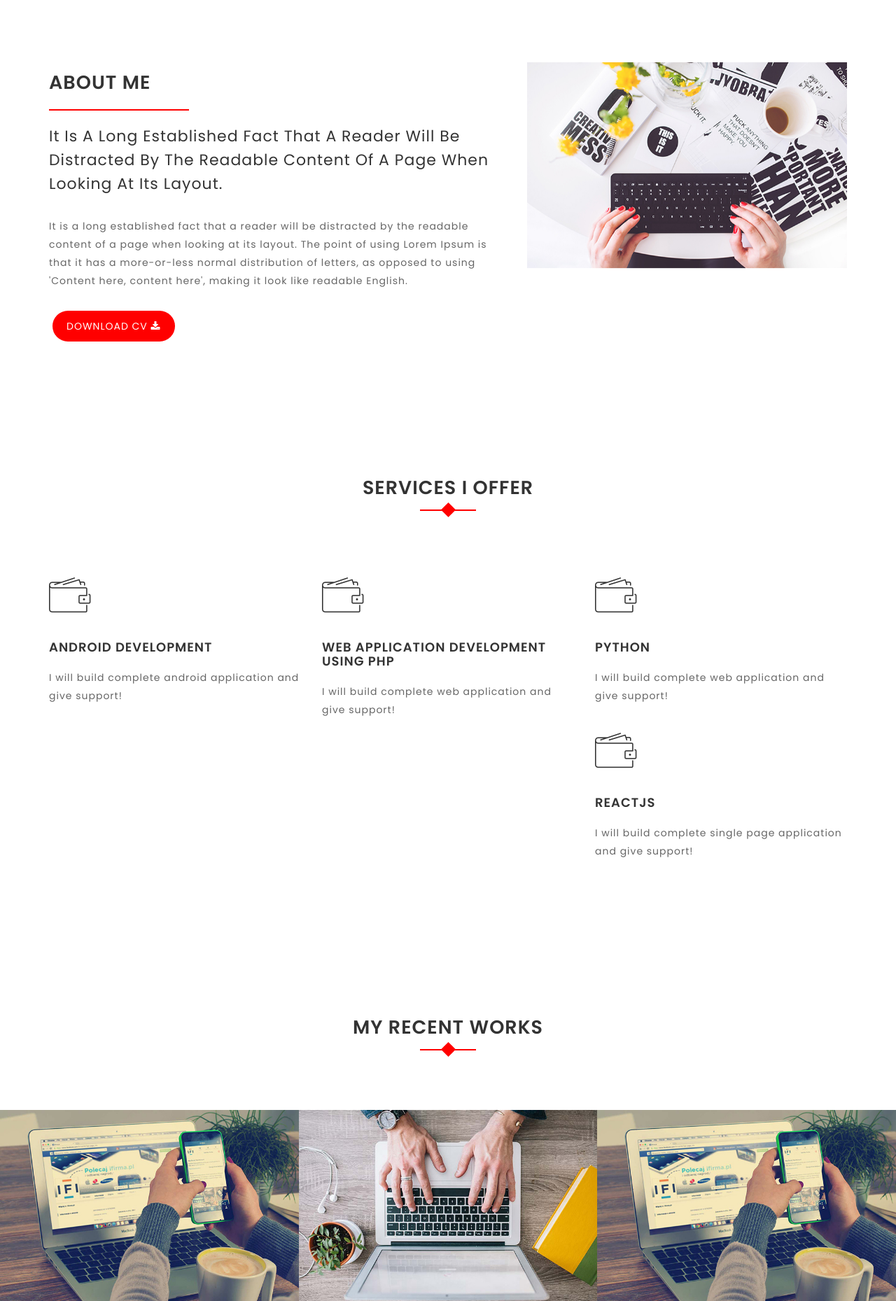
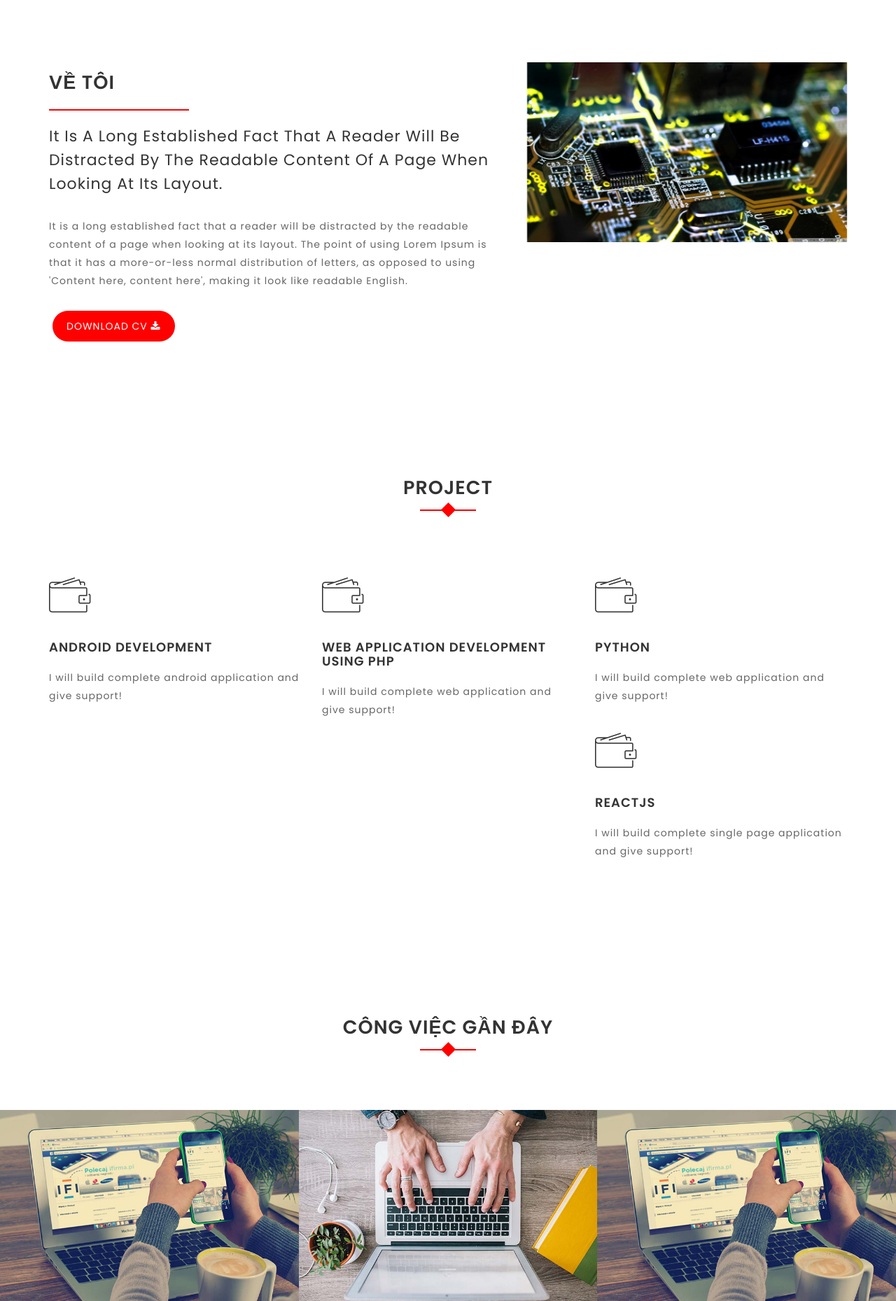
Before and after one commit to tuanbosstrum/project-kt-python, a Django app: page / in a window 1280 px wide. Shown: the part 601-2460 px from the top of the page at 70% size. Run offline with Django 3.2, Linux system fonts and the light colour scheme; data comes from the database, SQL or seed files in the repository; some libraries are stand-ins or nearby versions.

Commit message:
thay anh cho portfolio

```diff
--- a/portfolio/templates/base.html
+++ b/portfolio/templates/base.html
@@ -1,13 +1,14 @@
 <!doctype html>
 <html lang="en">
+
 <head>
     <meta charset="UTF-8">
-    <meta name="viewport"
-          content="width=device-width, user-scalable=no, initial-scale=1.0, maximum-scale=1.0, minimum-scale=1.0">
+    <meta name="viewport" content="width=device-width, user-scalable=no, initial-scale=1.0, maximum-scale=1.0, minimum-scale=1.0">
     <meta http-equiv="X-UA-Compatible" content="ie=edge">
     <title>Personal Portfolio</title>
     {% include 'includes/stylesheets.html' %}
 </head>
+
 <body>
 
     <div class="loader_bg">
@@ -28,7 +29,6 @@
                     <li><a class="smooth-menu" href="#about">About</a></li>
                     <li><a class="smooth-menu" href="#services">Services</a></li>
                     <li><a class="smooth-menu" href="#portfolio">Portfolio</a></li>
-                <li><a class="smooth-menu" href="#testimonial">Testimonial</a></li>
                     <li><a class="smooth-menu" href="#contact">Contact</a></li>
                 </ul>
             </div>
@@ -48,4 +48,5 @@
     </div>
     {% include 'includes/scripts.html' %}
 </body>
+
 </html>
--- a/portfolio/templates/home.html
+++ b/portfolio/templates/home.html
@@ -1,6 +1,4 @@
-{% extends 'base.html' %}
-
-{% block content %}
+{% extends 'base.html' %} {% block content %}
 
 <div id="home" class="banner-area section-padding">
     <div class="bg-overlay black"></div>
@@ -8,24 +6,24 @@
         <div class="row">
             <div class="col-md-12">
                 <div class="welcome-text">
-                        <div class="name-area wow fadeInDown" data-wow-delay="0.2s">Hello, my name is John</div>
-                        <h1 class="wow fadeInDown" data-wow-delay="0.4s">Create Innovative application with us</h1>
-                        <a href="#about" class="my-btn-1 wow fadeInDown" data-wow-delay="0.6s">Learn more</a>
-                        <a href="#contact" class="my-btn-2 wow fadeInDown" data-wow-delay="0.8s">Get in touch</a>
+                    <div class="name-area wow fadeInDown" data-wow-delay="0.2s">Xin chào, tên mình là Anh Tuấn</div>
+                    <h1 class="wow fadeInDown" data-wow-delay="0.4s">Hãy sáng tạo ứng dụng của riêng bạn với chúng tôi</h1>
+                    <a href="#about" class="my-btn-1 wow fadeInDown" data-wow-delay="0.6s">Tìm hiểu</a>
+                    <a href="#contact" class="my-btn-2 wow fadeInDown" data-wow-delay="0.8s">Liên hệ với chúng tôi</a>
                 </div>
             </div>
         </div>
     </div>
 </div>
 
-    {#    About section#}
+{# About section#}
 
 <div id="about" class="about-area section-padding">
     <div class="container">
         <div class="row">
             <div class="col-md-7 col-sn-8 col-xs-12 wow fadeInLeft" data-wow-delay="0.2s">
                 <div class="about-left">
-                        <h2 class="section-title">About Me</h2>
+                    <h2 class="section-title">Về tôi</h2>
                     <div class="line"></div>
                     <h4>{{ about.short_description }}</h4>
                     <p>{{ about.description }}</p>
@@ -41,13 +39,13 @@
     </div>
 </div>
 
-    {#    Services Section#}
+{# Services Section#}
 <div id="services" class="section-padding">
     <div class="container">
         <div class="row">
             <div class="col-md-12">
                 <div class="section-header text-center">
-                        <h2>Services I offer</h2>
+                    <h2>Project</h2>
                 </div>
             </div>
         </div>
@@ -66,13 +64,13 @@
     </div>
 </div>
 
-    {#    Recent Works Section#}
+{# Recent Works Section#}
 <div id="portfolio" class="portfolio-area section-padding">
     <div class="container-fluid">
         <div class="row">
             <div class="col-md-12">
                 <div class="section-header">
-                        <h2>My Recent Works</h2>
+                    <h2>CÔNG VIỆC GẦN ĐÂY</h2>
                 </div>
             </div>
         </div>
@@ -94,16 +92,15 @@
     </div>
 </div>
 
-    {#    Contact section#}
+{# Contact section#}
 
 <div class="invitation-area section-padding">
     <div class="container">
         <div class="row">
             <div class="single-invite text-center">
-                    <h2>Do you have any project need to be done?</h2>
-                    <p>Lorem ipsum dolor sit amet, consectetur adipisicing elit. Alias at cupiditate distinctio dolorem
-                        dolores impedit, inventore magnam magni nam numquam quidem ratione rem repellendus, saepe?</p>
-                    <a href="#contact" class="my-btn-3">Get started</a>
+                <h2>Bạn đã sẵn sàng thực hiện một dự án của bạn chưa nào?</h2>
+                <p>Lorem ipsum dolor sit amet, consectetur adipisicing elit. Alias at cupiditate distinctio dolorem dolores impedit, inventore magnam magni nam numquam quidem ratione rem repellendus, saepe?</p>
+                <a href="#contact" class="my-btn-3">Bắt đầu</a>
             </div>
         </div>
     </div>
@@ -130,17 +127,13 @@
                         <div class="row">
                             <div class="col-md-6">
                                 <div class="form-group wow fadeInDown" data-wow-delay="0.2s">
-                                        <input id="form_name" type="text" name="name" class="form-control"
-                                               placeholder="Enter your full name *" required="required"
-                                               data-error="Fullname is required.">
+                                    <input id="form_name" type="text" name="name" class="form-control" placeholder="Enter your full name *" required="required" data-error="Fullname is required.">
                                     <div class="help-block with-errors"></div>
                                 </div>
                             </div>
                             <div class="col-md-6">
                                 <div class="form-group wow fadeInDown" data-wow-delay="0.4s">
-                                        <input id="form_email" type="email" name="email" class="form-control"
-                                               placeholder="Enter your email *" required="required"
-                                               data-error="Valid email is required.">
+                                    <input id="form_email" type="email" name="email" class="form-control" placeholder="Enter your email *" required="required" data-error="Valid email is required.">
                                     <div class="help-block with-errors"></div>
                                 </div>
                             </div>
@@ -148,9 +141,7 @@
                         <div class="row">
                             <div class="col-md-12">
                                 <div class="form-group wow fadeInUp" data-wow-delay="0.6s">
-                                        <textarea id="form_message" name="message" class="form-control"
-                                                  placeholder="Your Message *" rows="4" required="required"
-                                                  data-error="Leave a message for me"></textarea>
+                                    <textarea id="form_message" name="message" class="form-control" placeholder="Your Message *" rows="4" required="required" data-error="Leave a message for me"></textarea>
                                     <div class="help-block with-errors"></div>
                                 </div>
                             </div>
```
Also changed, not shown: portfolio/media/about/6.jpg. Lines whose indentation alone changed are shown as unchanged.
